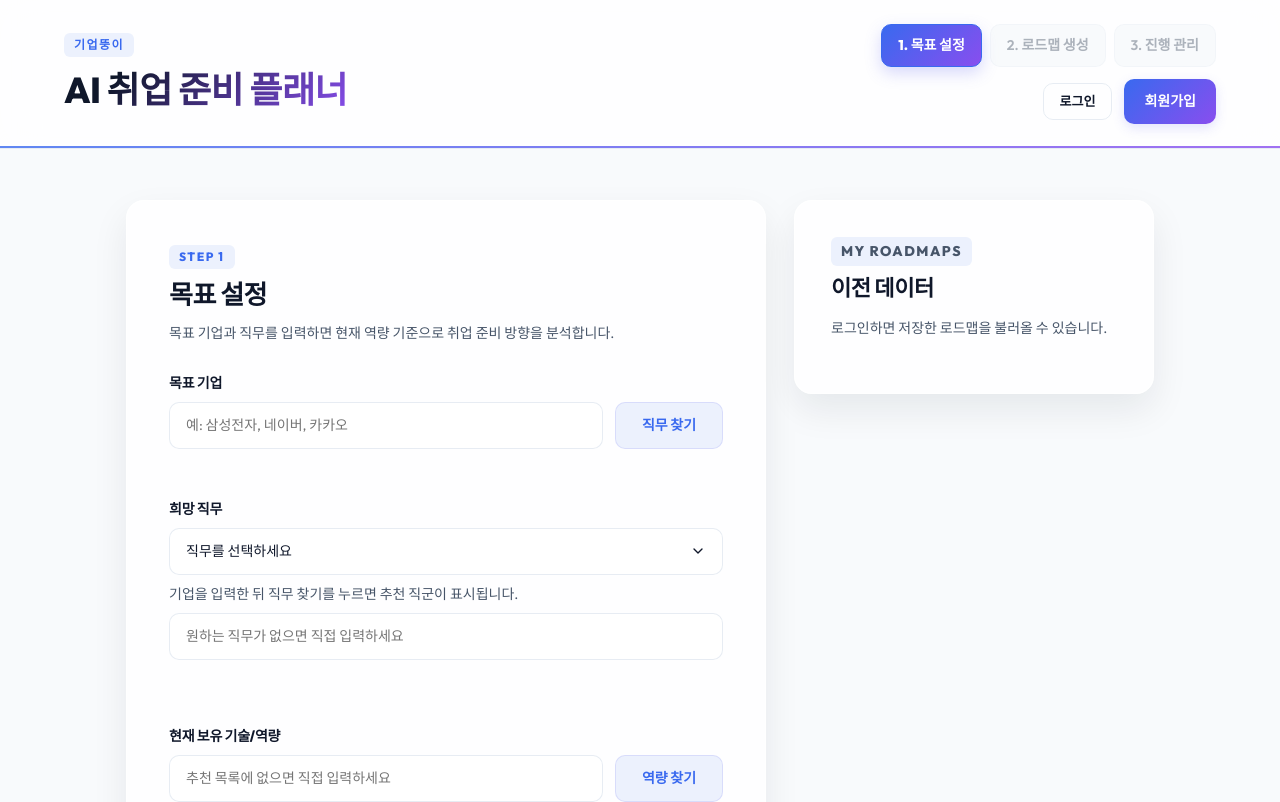
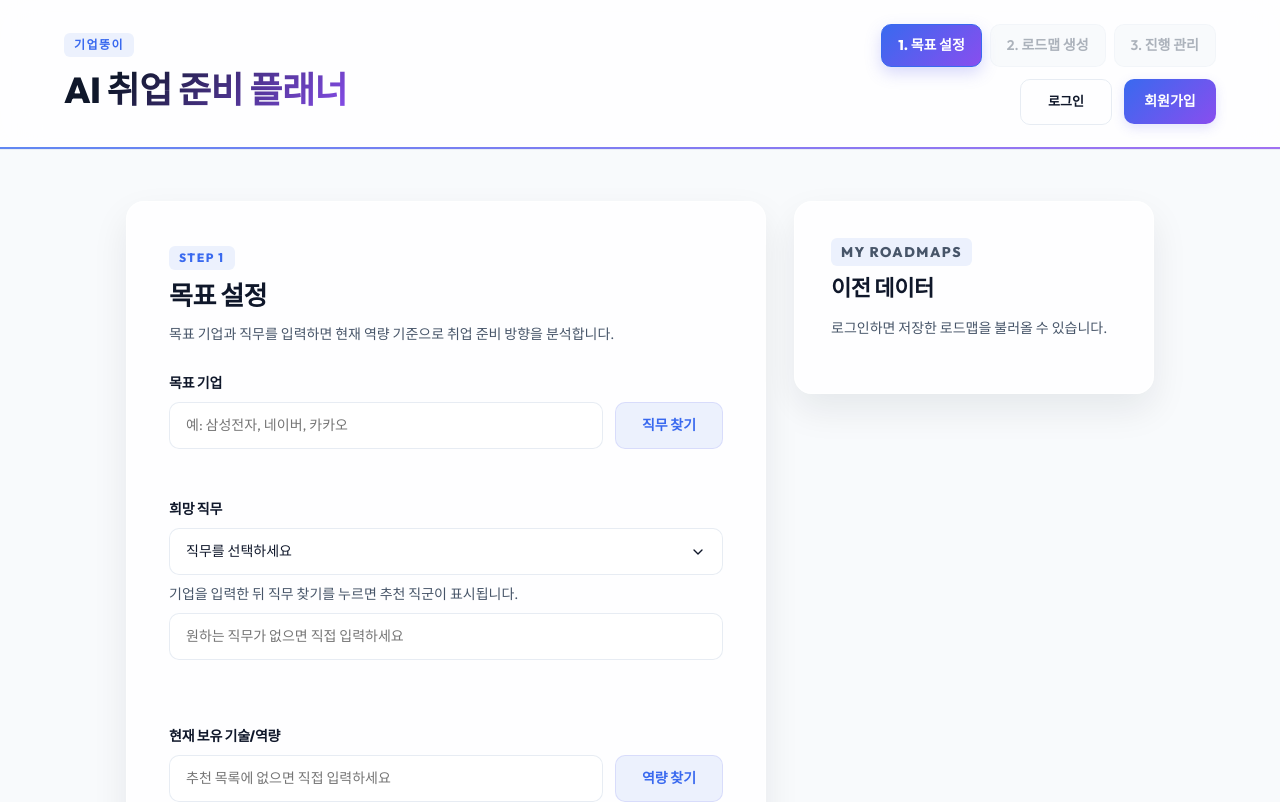
Before and after one commit to AppleNote8763/gieopdoongi, a website: page public/index.html in a window 1280 px wide. Shown: the top 802 px of the page. Drawn offline with nearby package versions, Linux system fonts and the light colour scheme; no server answers.

Commit message:
Align header auth button sizes

```diff
--- a/public/style.css
+++ b/public/style.css
@@ -104,6 +104,14 @@ textarea {
   color: var(--muted);
   font-size: 13px;
   font-weight: 500;
+}
+
+.user-box .outline-button,
+.user-box .primary-button {
+  width: auto;
+  min-width: 92px;
+  min-height: 44px;
+  padding: 12px 18px;
 }
 
 .user-box span {
```
